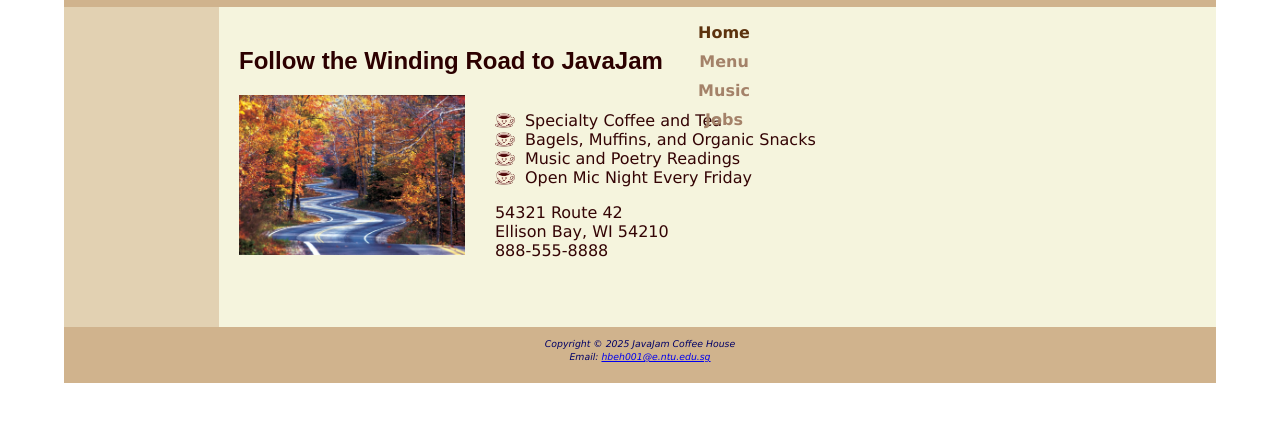
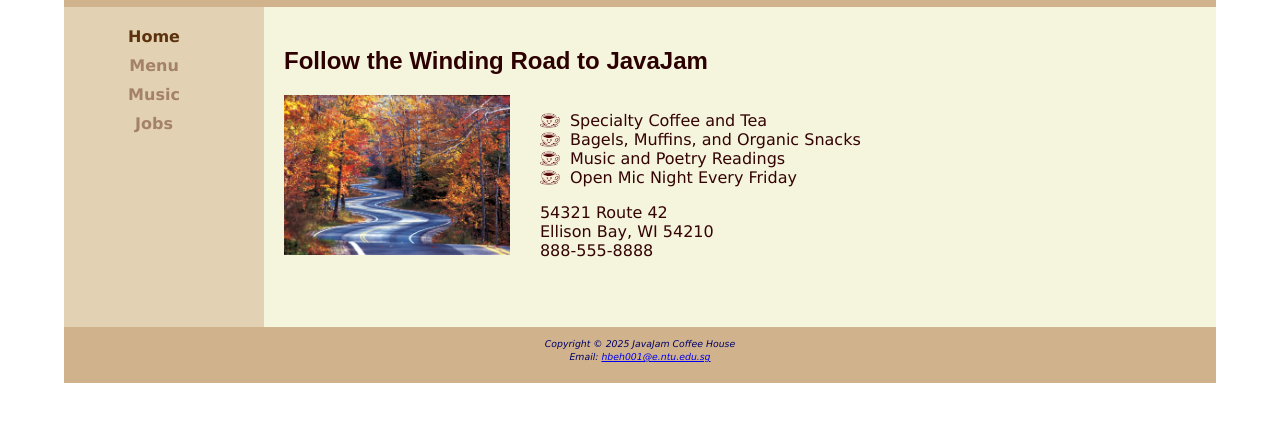
Before and after one commit to mountainwing/IE4727-Web-Application-Design, a plain HTML site: page CaseStudy_05/index.html in a window 1280 px wide. Shown: the part 87-508 px from the top of the page. Drawn offline with Linux system fonts and the light colour scheme.

Commit message:
left side bar fixed

```diff
--- a/CaseStudy_05/css/styling.css
+++ b/CaseStudy_05/css/styling.css
@@ -68,20 +68,25 @@ h2 {
     font-family: arial, sans-serif;
 }
 
-/* Navigation bar */
-nav {
-    position: fixed;
+/* Navigation bar - scoped to the left column so it becomes a side menu */
+#leftcolumn nav {
+    position: relative; /* keep nav inside the left column */
     z-index: 1000;
     width: 100%;
     display: flex;
-    justify-content: center;
+    flex-direction: column;
+    align-items: center;
+    padding-top: 20px;
 }
+
 nav ul {
     list-style-type: none;
     display: flex;
     flex-direction: column;
     align-items: center;
     gap: 10px;
+    padding: 0;
+    margin: 0;
 }
 nav a {
     text-decoration: none;
@@ -102,7 +107,9 @@ nav ul li a.active-page
     box-sizing: border-box;
 }
 #rightcolumn {
-    margin-left: 155px;
+    /* don't use an invalid float value; keep content to the right of the left column
+       by using a left margin equal (or slightly larger) than #leftcolumn's width */
+    margin-left: 200px;
     background-color: #ffffff;
     color: #340405;
     box-sizing: border-box;
```
Also changed, not shown: 1 other file.
